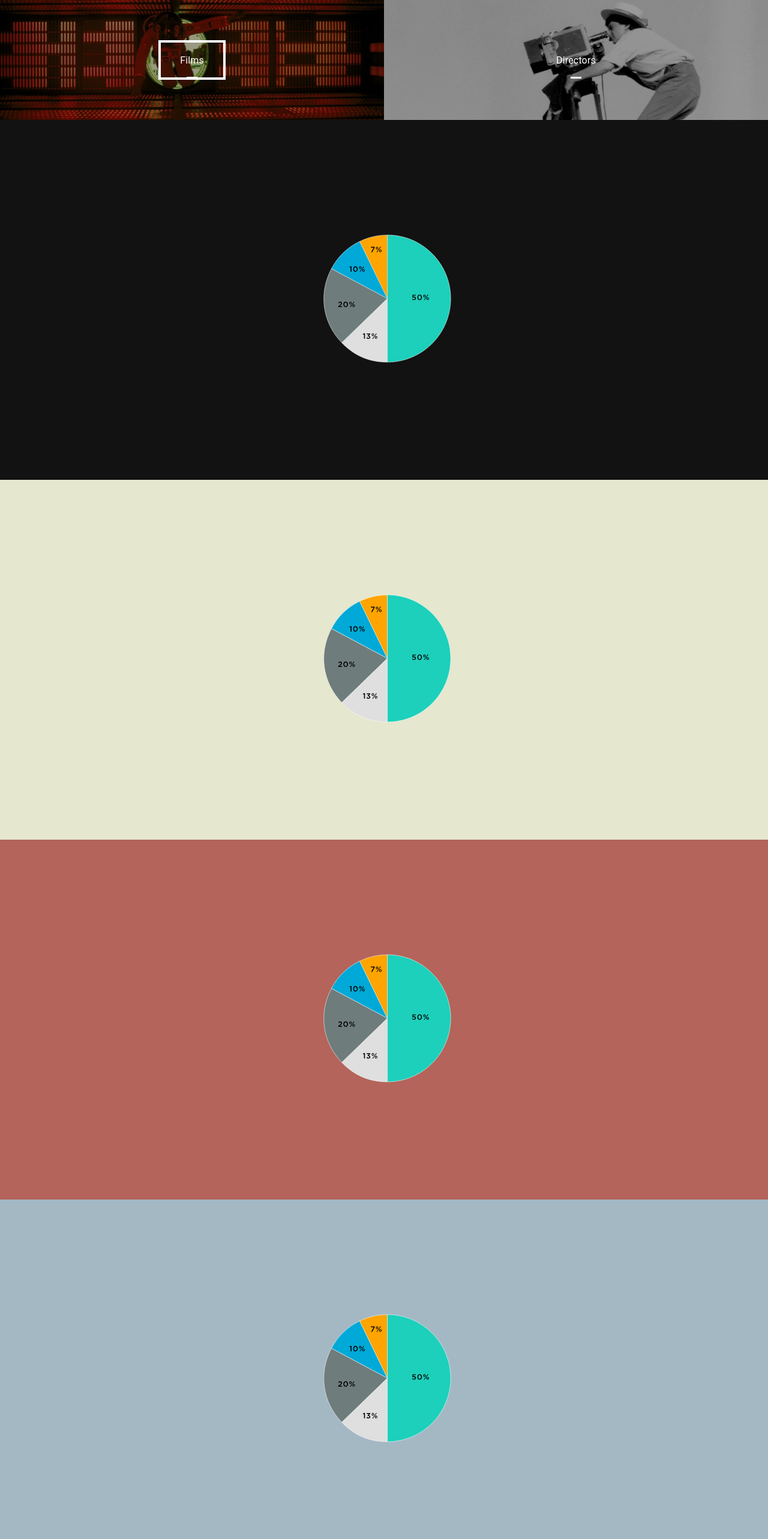
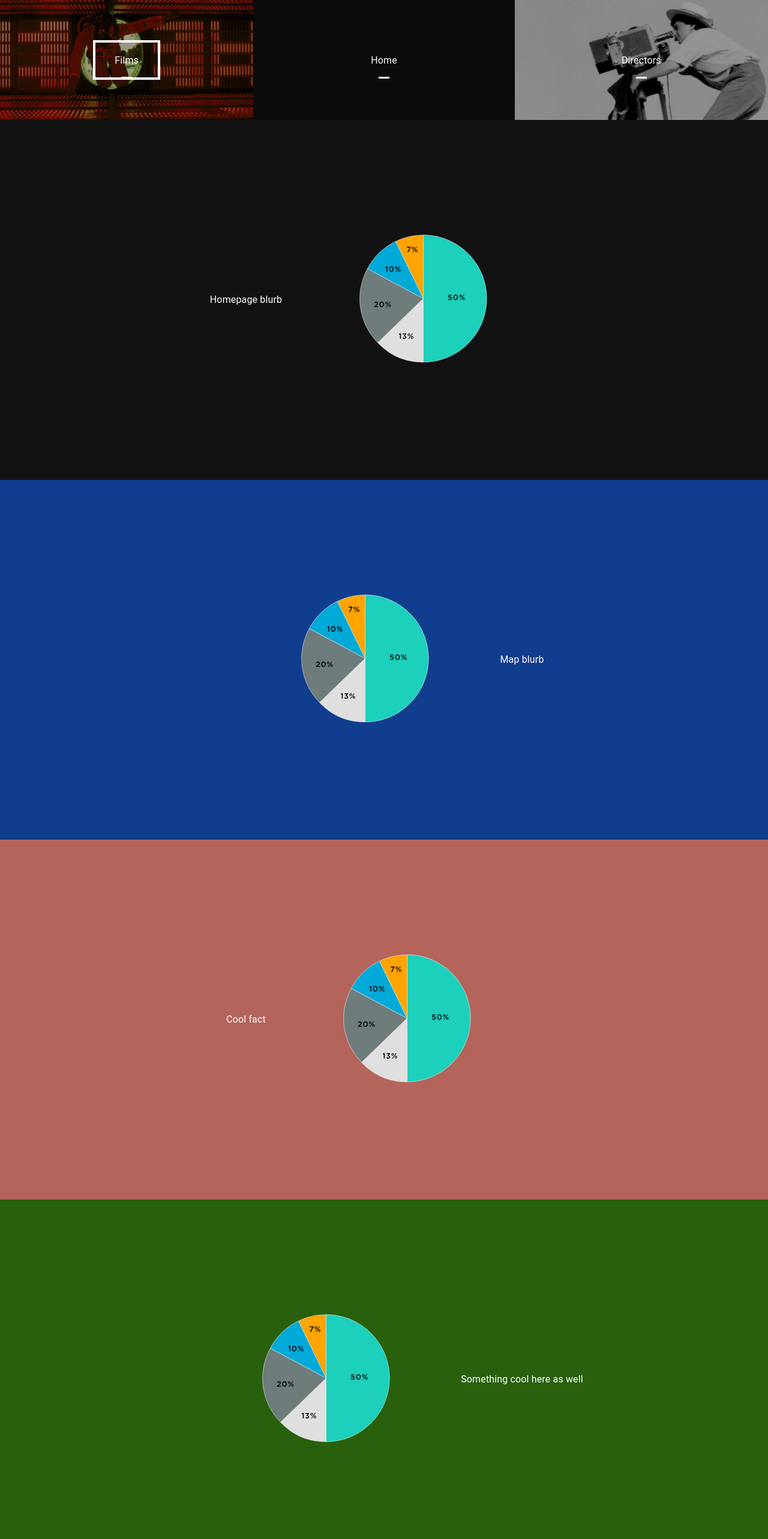
Before and after one commit to rh-jayson/s-and-s, a React (Create React App) app: page / in a window 1280 px wide. Shown: the top 2566 px of the page at 60% size. Built offline with nearby package versions, Linux system fonts and the light colour scheme.

Commit message:
Adding some different colors and an autoscroll up

```diff
--- a/src/components/dashboard.tsx
+++ b/src/components/dashboard.tsx
@@ -1,6 +1,7 @@
 import { FC } from "react";
 import styled from "styled-components";
 import { gsap } from "gsap";
+import { Typography } from "@mui/material";
 
 const Window = styled.div`
   display: flex;
@@ -25,22 +26,20 @@ export const Dashboard: FC = () => {
   return (
     <>
       <Window style={{ backgroundColor: "#121212" }}>
+        <Typography>Homepage blurb</Typography>
         <Chart alt="img" src="/images/chart.svg" />
       </Window>
-      <Window style={{ backgroundColor: "#e5e7ce" }}>
+      <Window style={{ backgroundColor: "#113d8e" }}>
+        <Chart alt="img" src="/images/chart.svg" />
+        <Typography>Map blurb</Typography>
+      </Window>
+      <Window style={{ backgroundColor: "#b4645a" }}>
+        <Typography>Cool fact</Typography>
         <Chart alt="img" src="/images/chart.svg" />
       </Window>
-      <Window style={{ backgroundColor: "#b4645a" }}>
+      <Window style={{ backgroundColor: "#29600c" }}>
         <Chart alt="img" src="/images/chart.svg" />
-      </Window>
-      <Window style={{ backgroundColor: "#a4b8c4" }}>
-        <Chart alt="img" src="/images/chart.svg" />
-      </Window>
-      <Window style={{ backgroundColor: "#f0eaea" }}>
-        <Chart alt="img" src="/images/chart.svg" />
-      </Window>
-      <Window style={{ backgroundColor: "#268355" }}>
-        <Chart alt="img" src="/images/chart.svg" />
+        <Typography>Something cool here as well</Typography>
       </Window>
     </>
   );
--- a/src/components/directors.tsx
+++ b/src/components/directors.tsx
@@ -7,17 +7,17 @@ export const Directors: FC = () => {
   const [error, setError] = useState(null);
   const [directors, setDirectors] = useState<Director[]>([]);
 
-  useEffect(() => {
-    axios
-      // .get("https://express-and-s.onrender.com/directors")
-      .get("http://localhost:3001/directors")
-      .then((res) => {
-        setDirectors(res.data);
-      })
-      .catch((err) => {
-        setError(err);
-      });
-  }, []);
+  // useEffect(() => {
+  //   axios
+  //     // .get("https://express-and-s.onrender.com/directors")
+  //     .get("http://localhost:3001/directors")
+  //     .then((res) => {
+  //       setDirectors(res.data);
+  //     })
+  //     .catch((err) => {
+  //       setError(err);
+  //     });
+  // }, []);
 
   return (
     <>
--- a/src/components/films.tsx
+++ b/src/components/films.tsx
@@ -7,17 +7,17 @@ export const Films: FC = () => {
   const [error, setError] = useState(null);
   const [films, setFilms] = useState<Film[]>([]);
 
-  useEffect(() => {
-    axios
-      // .get("https://express-and-s.onrender.com/films")
-      .get("http://localhost:3001/films")
-      .then((res) => {
-        setFilms(res.data);
-      })
-      .catch((err) => {
-        setError(err);
-      });
-  }, []);
+  // useEffect(() => {
+  //   axios
+  //     // .get("https://express-and-s.onrender.com/films")
+  //     .get("http://localhost:3001/films")
+  //     .then((res) => {
+  //       setFilms(res.data);
+  //     })
+  //     .catch((err) => {
+  //       setError(err);
+  //     });
+  // }, []);
 
   return (
     <>
--- a/src/components/layout/layout.tsx
+++ b/src/components/layout/layout.tsx
@@ -3,6 +3,7 @@ import { CssBaseline, ThemeProvider } from "@mui/material";
 import { Footer } from "./footer";
 import { theme } from "./theme";
 import { NavButtons } from "../nav-buttons";
+import ScrollButton from "./scrollButton";
 
 interface Props {
   children: React.ReactNode;
@@ -14,6 +15,7 @@ export const Layout: FC<Props> = ({ children }) => {
       <CssBaseline />
       <NavButtons />
       {children}
+      <ScrollButton />
       <Footer />
     </ThemeProvider>
   );
--- /dev/null
+++ b/src/components/layout/scrollButton.tsx
@@ -0,0 +1,48 @@
+import { FC, useState } from "react";
+import { FaArrowCircleUp } from "react-icons/fa";
+import styled from "styled-components";
+
+export const Button = styled.div`
+  position: fixed;
+  width: 100%;
+  left: calc(100% - 70px);
+  bottom: 40px;
+  height: 20px;
+  font-size: 3rem;
+  z-index: 1;
+  cursor: pointer;
+  color: #ffffff;
+`;
+
+export const ScrollButton: FC = () => {
+  const [visible, setVisible] = useState(false);
+
+  const toggleVisible = () => {
+    const scrolled = document.documentElement.scrollTop;
+    if (scrolled > 600) {
+      setVisible(true);
+    } else if (scrolled <= 600) {
+      setVisible(false);
+    }
+  };
+
+  const scrollToTop = () => {
+    window.scrollTo({
+      top: 0,
+      behavior: "smooth",
+    });
+  };
+
+  window.addEventListener("scroll", toggleVisible);
+
+  return (
+    <Button>
+      <FaArrowCircleUp
+        onClick={scrollToTop}
+        style={{ display: visible ? "inline" : "none" }}
+      />
+    </Button>
+  );
+};
+
+export default ScrollButton;
--- a/src/components/nav-buttons.tsx
+++ b/src/components/nav-buttons.tsx
@@ -8,13 +8,19 @@ const images = [
   {
     src: "/images/2001.png",
     title: "Films",
-    width: "50%",
+    width: "33%",
     url: "/films",
+  },
+  {
+    src: "",
+    title: "Home",
+    width: "34%",
+    url: "/",
   },
   {
     src: "/images/agnes.png",
     title: "Directors",
-    width: "50%",
+    width: "33%",
     url: "/directors",
   },
 ];
```
